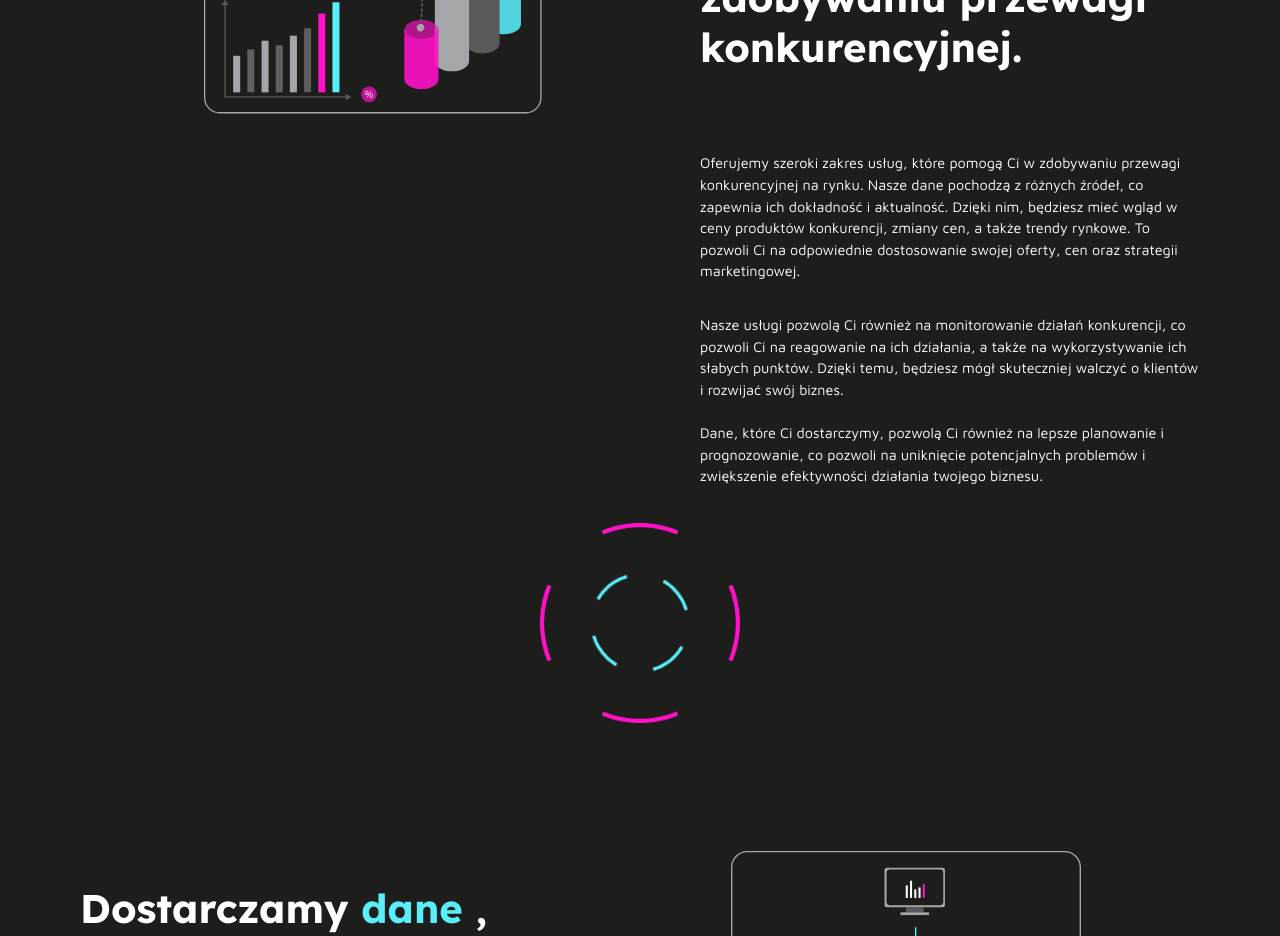
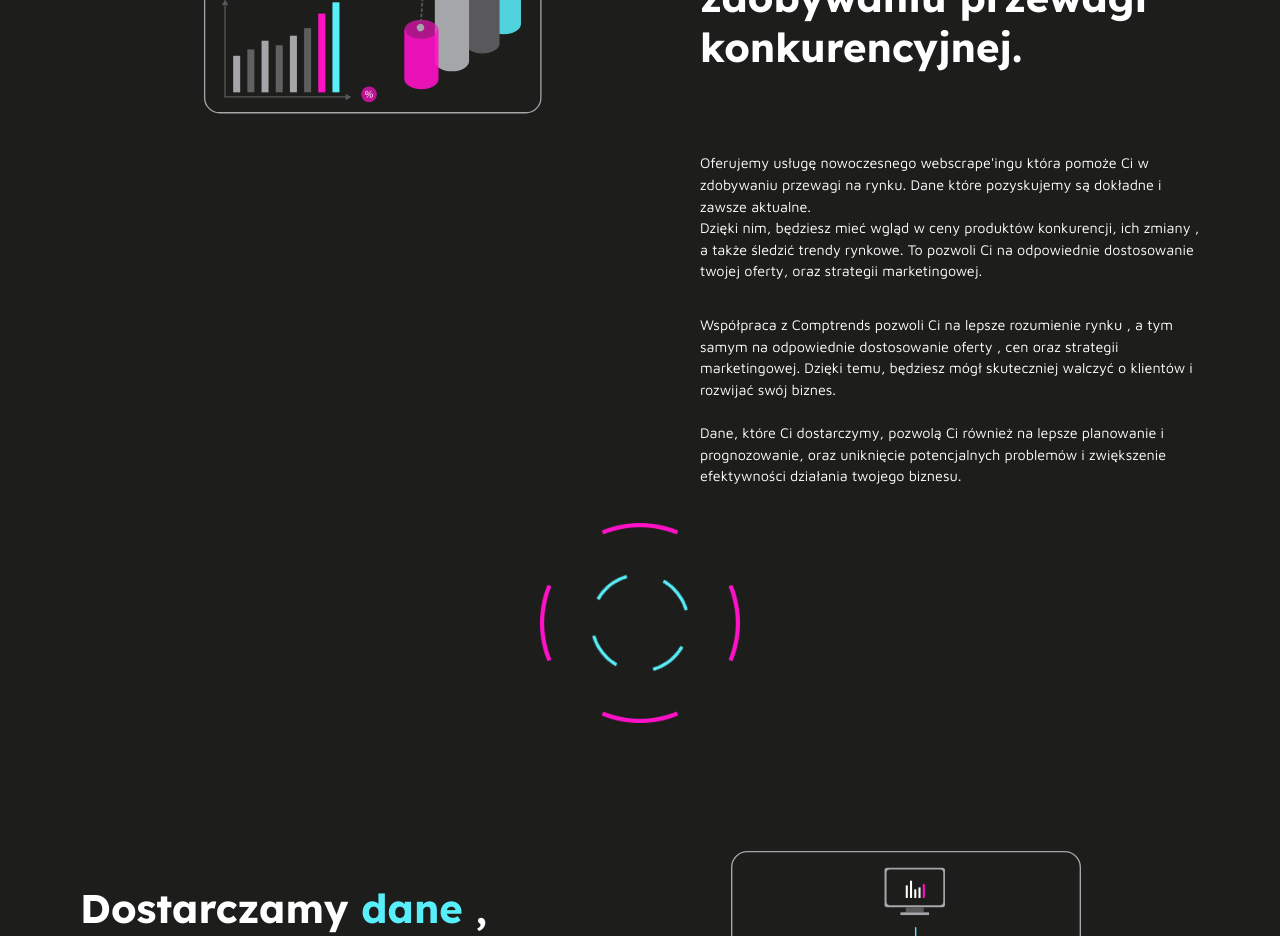
Before and after one commit to marcinzygan/comptrends-next, a Next.js app: page / in a window 1280 px wide. Shown: the part 2900-3836 px from the top of the page. Built offline with nearby package versions, Linux system fonts and the light colour scheme.

Commit message:
added offer section text

```diff
--- a/components/OfferSection/OfferSection.js
+++ b/components/OfferSection/OfferSection.js
@@ -51,12 +51,13 @@ const OfferSection = () => {
               przewagi konkurencyjnej.
             </motion.h2>
             <p className={"paragraph__txt" + " " + classes.offer__data_txt}>
-              Oferujemy szeroki zakres usług, które pomogą Ci w zdobywaniu
-              przewagi konkurencyjnej na rynku. Nasze dane pochodzą z różnych
-              źródeł, co zapewnia ich dokładność i aktualność. Dzięki nim,
-              będziesz mieć wgląd w ceny produktów konkurencji, zmiany cen, a
-              także trendy rynkowe. To pozwoli Ci na odpowiednie dostosowanie
-              swojej oferty, cen oraz strategii marketingowej.
+              Oferujemy usługę nowoczesnego webscrape'ingu która pomoże Ci w
+              zdobywaniu przewagi na rynku. Dane które pozyskujemy są dokładne i
+              zawsze aktualne.<br></br>
+              Dzięki nim, będziesz mieć wgląd w ceny produktów konkurencji, ich
+              zmiany , a także śledzić trendy rynkowe. To pozwoli Ci na
+              odpowiednie dostosowanie twojej oferty, oraz strategii
+              marketingowej.
             </p>
             <div
               onClick={toggleHelp}
@@ -75,13 +76,13 @@ const OfferSection = () => {
               }}
               className={"paragraph__txt" + " " + classes.offer__more_txt}
             >
-              Nasze usługi pozwolą Ci również na monitorowanie działań
-              konkurencji, co pozwoli Ci na reagowanie na ich działania, a także
-              na wykorzystywanie ich słabych punktów. Dzięki temu, będziesz mógł
-              skuteczniej walczyć o klientów i rozwijać swój biznes. <br></br>
+              Współpraca z Comptrends pozwoli Ci na lepsze rozumienie rynku , a
+              tym samym na odpowiednie dostosowanie oferty , cen oraz strategii
+              marketingowej. Dzięki temu, będziesz mógł skuteczniej walczyć o
+              klientów i rozwijać swój biznes. <br></br>
               <br></br>
               Dane, które Ci dostarczymy, pozwolą Ci również na lepsze
-              planowanie i prognozowanie, co pozwoli na uniknięcie potencjalnych
+              planowanie i prognozowanie, oraz uniknięcie potencjalnych
               problemów i zwiększenie efektywności działania twojego biznesu.
             </motion.p>{" "}
           </div>
```
